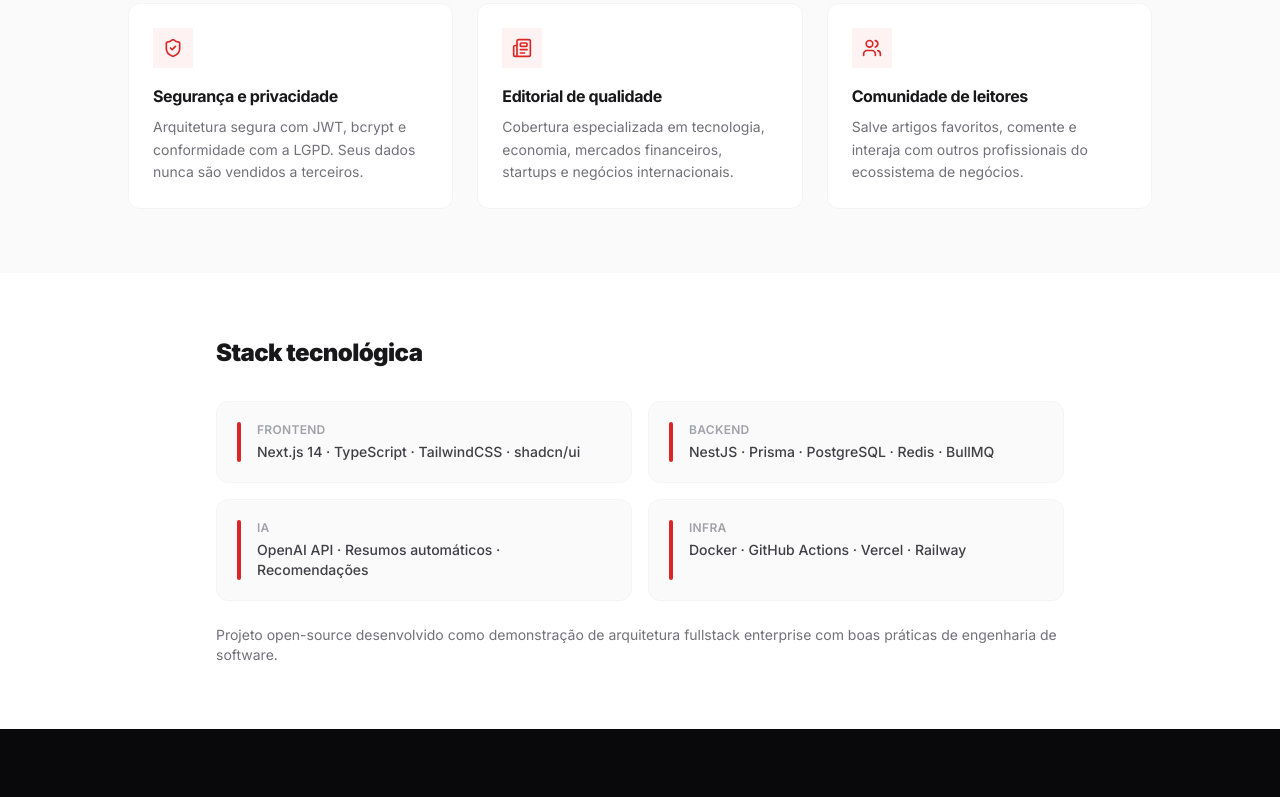
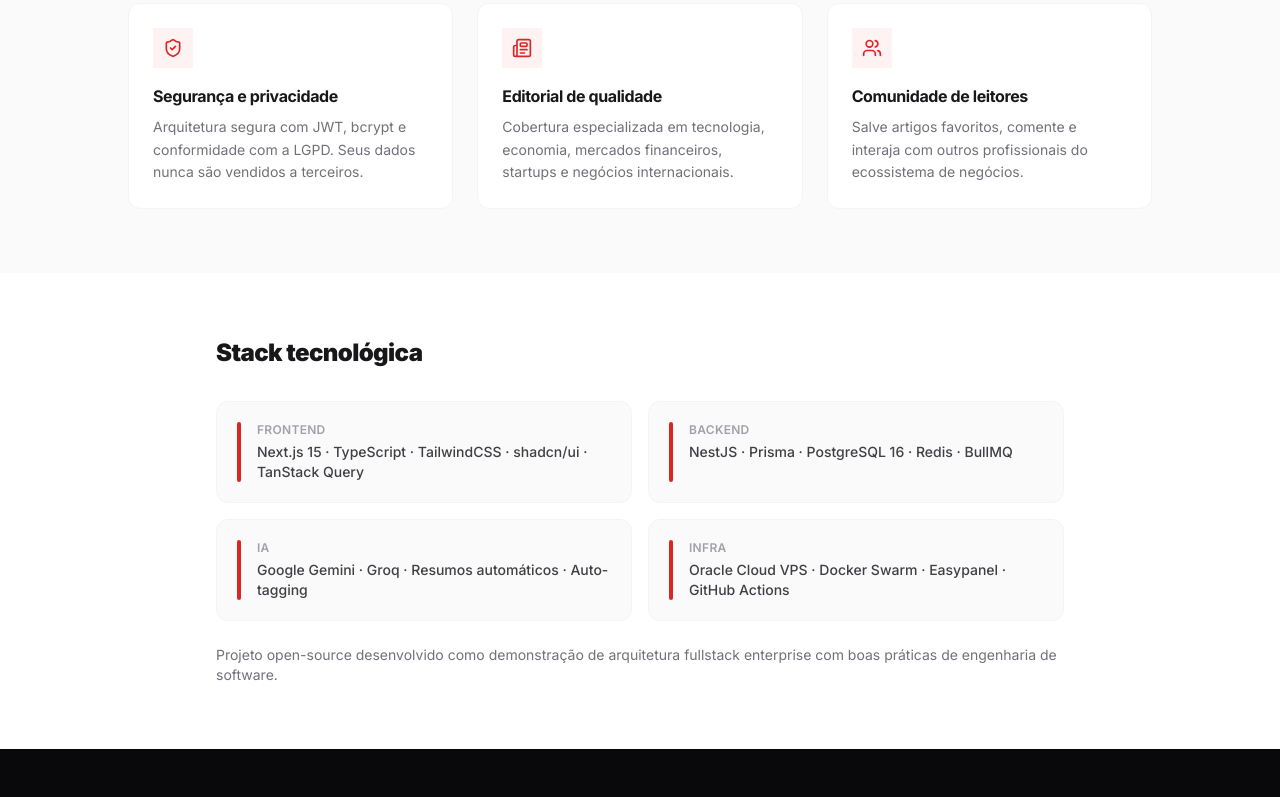
Before and after one commit to italoog/exame-ai-news, a Next.js app in the folder apps/web/: page /about in a window 1280 px wide. Shown: the part 1437-2234 px from the top of the page. Built offline with nearby package versions, Linux system fonts and the light colour scheme; no server answers.

Commit message:
feat(web): update about page with correct stack, infra and stats

```diff
--- a/apps/web/src/app/about/page.tsx
+++ b/apps/web/src/app/about/page.tsx
@@ -41,10 +41,10 @@ const FEATURES = [
 ]
 
 const STACK = [
-  { label: 'Frontend', value: 'Next.js 14 · TypeScript · TailwindCSS · shadcn/ui' },
-  { label: 'Backend', value: 'NestJS · Prisma · PostgreSQL · Redis · BullMQ' },
-  { label: 'IA', value: 'OpenAI API · Resumos automáticos · Recomendações' },
-  { label: 'Infra', value: 'Docker · GitHub Actions · Vercel · Railway' },
+  { label: 'Frontend', value: 'Next.js 15 · TypeScript · TailwindCSS · shadcn/ui · TanStack Query' },
+  { label: 'Backend', value: 'NestJS · Prisma · PostgreSQL 16 · Redis · BullMQ' },
+  { label: 'IA', value: 'Google Gemini · Groq · Resumos automáticos · Auto-tagging' },
+  { label: 'Infra', value: 'Oracle Cloud VPS · Docker Swarm · Easypanel · GitHub Actions' },
 ]
 
 export default function AboutPage() {
@@ -98,8 +98,8 @@ export default function AboutPage() {
           <div className="bg-zinc-50 dark:bg-zinc-900 rounded-2xl p-8 border border-zinc-100 dark:border-zinc-800">
             <div className="space-y-5">
               {[
-                { label: 'Artigos publicados', value: '1.200+' },
-                { label: 'Resumos gerados por IA', value: '1.200+' },
+                { label: 'Artigos publicados', value: '15+' },
+                { label: 'Resumos gerados por IA', value: '15+' },
                 { label: 'Categorias editoriais', value: '6' },
                 { label: 'Leitores cadastrados', value: 'Crescendo' },
               ].map((stat) => (
```
